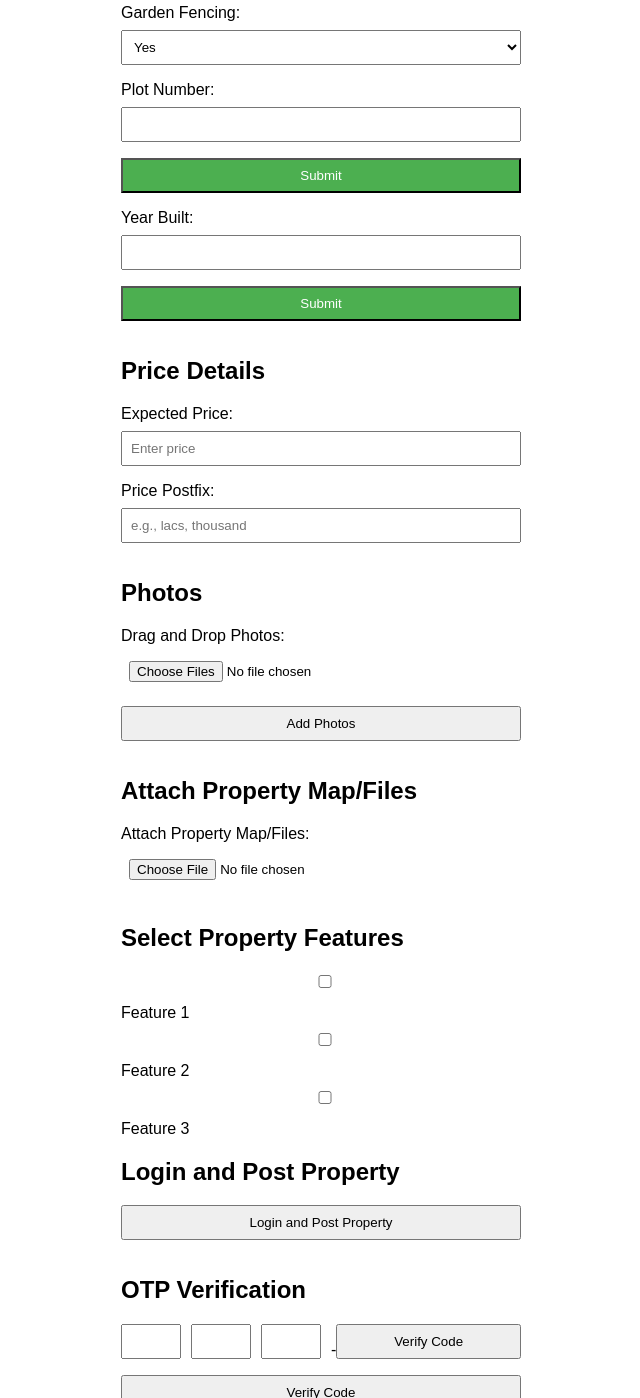
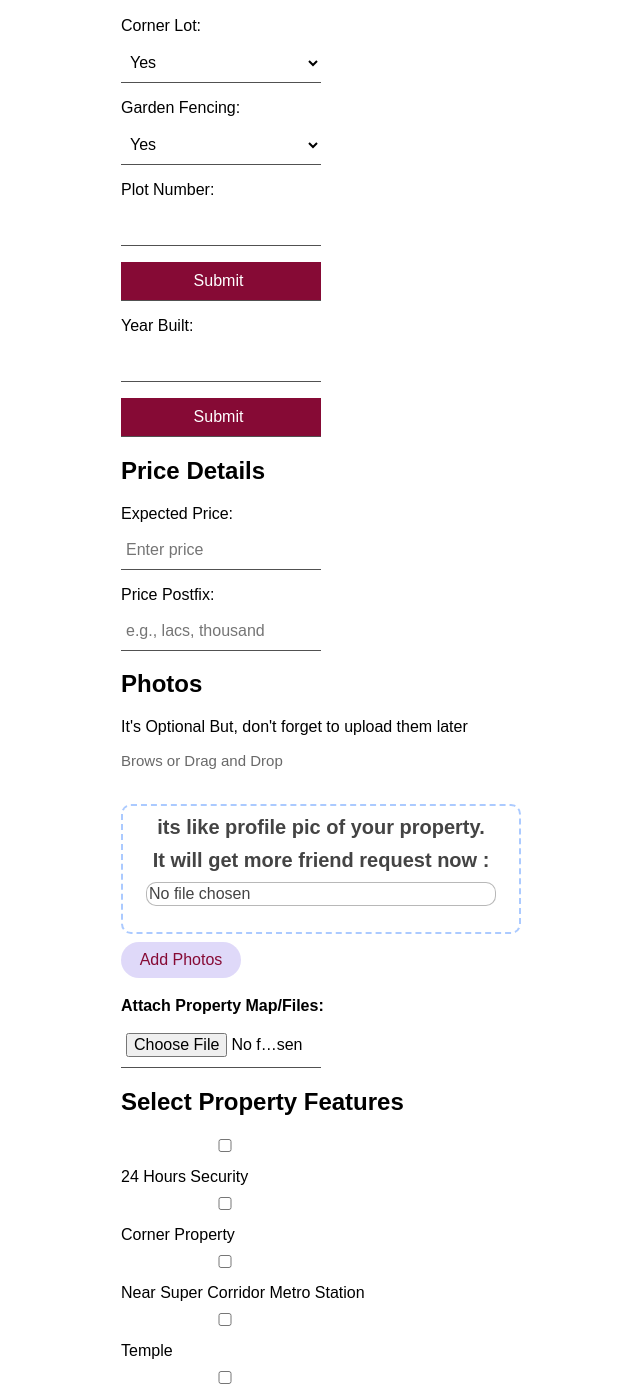
Before and after one commit to iamkinglana/property-listing, a website built with Vite: page index.html in a window 1280 px wide. Shown: the part 1402-2800 px from the top of the page, without its empty margins (319-959 px from the left). Built offline with nearby package versions, Linux system fonts and the light colour scheme.

Commit message:
💄 Style Update

```diff
--- a/ValidateForm.js
+++ b/ValidateForm.js
@@ -19,7 +19,7 @@ export function validateForm() {
   }
 
   if (roleSelected && mobile.trim() === '') {
-    document.getElementById('mobileError').innerHTML = 'Mobile number is required for the selected role';
+    document.getElementById('mobileError').innerHTML = 'Enter your whatsapp numbers. Market is High, Buyers will definately call you';
     return false;
   } else {
     document.getElementById('mobileError').innerHTML = '';
--- a/main.js
+++ b/main.js
@@ -19,13 +19,15 @@ document.addEventListener('DOMContentLoaded', function () {
 appContainer.innerHTML = `
 
   <form id="myForm">
+  <h1>Sell or Rent your property</h1>
+  <p class = "upper_text" >Bas 2 Minute me property post</p>
 
   <h2>Personal Details</h2>
     <label>I am:</label>
     <p>
-    <input type="radio" name="role" value="owner"> Owner
-    <input type="radio" name="role" value="agent"> Agent
-    <input type="radio" name="role" value="builder"> Builder
+    <input class="radio" type="radio" name="role" value="owner"> Owner
+    <input class="radio" type="radio" name="role" value="agent"> Agent
+    <input class="radio" type="radio" name="role" value="builder"> Builder
     </p>
 
     <p></p>
@@ -126,35 +128,58 @@ appContainer.innerHTML = `
     <input type="text" name="pricePostfix" placeholder="e.g., lacs, thousand">
 
     <h2>Photos</h2>
+    <p>It's Optional But, don't forget to upload them later</p>
 
     <!-- Drag and Drop Input for Photos -->
-    <label>Drag and Drop Photos:</label>
-    <input type="file" name="photos" accept="image/*" multiple>
+    <span class="form-title"> </span>
+    <p class="form-paragraph">
+      Brows or Drag and Drop
+    </p>
+    <label for="file-input" class="drop-container">
+    <span class="drop-title">its like profile pic of your property.</span>
+    <span class="drop-title">It will get more friend request now :</span>
+    <input type="file" name="photos" accept="image/*" multiple id="file-input">
+    </label>
+
+
+
 
     <!-- Button for Adding Photos -->
-    <button type="button">Add Photos</button>
+    <button class="addphoto_button" type="button">Add Photos</button>
 
-    <h2>Attach Property Map/Files</h2>
+    <h3></h3>
 
     <!-- Input for Property Map/Files -->
-    <label>Attach Property Map/Files:</label>
+    <label><b>Attach Property Map/Files:</b></label>
     <input type="file" name="propertyFiles">
 
     <h2>Select Property Features</h2>
+    <div class="check_box">
 
     <!-- Checkboxes for Property Features -->
-    <label><input type="checkbox" name="feature1"> Feature 1</label>
-    <label><input type="checkbox" name="feature2"> Feature 2</label>
-    <label><input type="checkbox" name="feature3"> Feature 3</label>
+    <label><input type="checkbox" name="feature1"> 24 Hours Security</label>
+    <label><input type="checkbox" name="feature2"> Corner Property</label>
+    <label><input type="checkbox" name="feature3"> Near Super Corridor Metro Station</label>
+    <label><input type="checkbox" name="feature3"> Temple</label>
+    <label><input type="checkbox" name="feature3"> 24/7 Power Backup</label>
+    <label><input type="checkbox" name="feature3"> East Facing</label>
+    <label><input type="checkbox" name="feature3"> Jogging Path</label>
+    <label><input type="checkbox" name="feature3"> Near TSC,Infosys</label>
+    <label><input type="checkbox" name="feature3"> Underground Electricity</label>
+    <label><input type="checkbox" name="feature3"> Children's Play Area</label>
+    <label><input type="checkbox" name="feature3"> Garden Facing</label>
+    <label><input type="checkbox" name="feature3"> Near Airport</label>
+    <label><input type="checkbox" name="feature3"> Next to busy way</label>
+    </div>
 
-    <h2>Login and Post Property</h2>
+    <h2>Login and Post Property</h2>'
+    <p class = "upper_text" >In 20 Second you will login and property will be live</p>
 
     <!-- Redirect to Login Button -->
-    <button type="button" id="loginAndPostButton">Login and Post Property</button>
+    <button class="login_postproperty" type="button" id="loginAndPostButton">Login & Post Property</button>
 
     <h2>OTP Verification</h2>
 
-    <!-- OTP Input -->
     <!-- OTP Input -->
     <div class="otp-container">
       <input type="text" class="otp-input" maxlength="1" id="otp1">
--- a/style.css
+++ b/style.css
@@ -26,7 +26,7 @@ input {
     }
 
 input[type="submit"] {
-  background-color: #4CAF50;
+  background-color: #860A35;
   color: white;
   cursor: pointer;
 }
@@ -43,6 +43,7 @@ input[type="submit"]:hover, button:hover {
   background-color: #45a049;
 }
 
+
 .otp-container {
   display: flex;
   align-items: center;
@@ -55,8 +56,138 @@ input[type="submit"]:hover, button:hover {
 
 
 input, select, button {
-  width: 100%;
-  padding: 8px;
-  margin-bottom: 16px;
-  box-sizing: border-box;
+  font-size: 16px;
+  padding: 10px 10px 10px 5px;
+  display: block;
+  width: 200px;
+  border: none;
+  border-bottom: 1px solid #515151;
+  background: transparent;
 }
+
+input[type="radio"] {
+  background-color: #860A35;
+  color: #860A35;
+  cursor: pointer;
+  visibility: visible;
+}
+
+.upper_text{
+  color: #860A35;
+}
+
+.addphoto_button{
+  display: flex;
+  justify-content: center;
+  align-items: center;
+  padding: 6px 12px;
+  gap: 8px;
+  height: 36px;
+  width: 120px;
+  border: none;
+  background: #5e41de33;
+  color: #860A35;
+  border-radius: 20px;
+  cursor: pointer;
+
+}
+
+.login_postproperty{
+  font-size: 1rem;
+ align-items: center;
+ height: 48px;
+ border-radius: 0.4rem;
+ font-weight: 600;
+ padding: 0 1.2rem;
+ color: #ddd;
+ border: none;
+ box-shadow: 0 .5rem 1rem rgba(143, 142, 142, 0.15)!important;
+ background: #b41414;
+
+}
+.check_box{
+  display: grid;
+}
+
+.form {
+  background-color: #fff;
+  box-shadow: 0 10px 60px rgb(218, 229, 255);
+  border: 1px solid rgb(159, 159, 160);
+  border-radius: 20px;
+  padding: 2rem .7rem .7rem .7rem;
+  text-align: center;
+  font-size: 1.125rem;
+  max-width: 320px;
+}
+
+.form-title {
+  color: #000000;
+  font-size: 1.8rem;
+  font-weight: 500;
+}
+
+.form-paragraph {
+  margin-top: 10px;
+  font-size: 0.9375rem;
+  color: rgb(105, 105, 105);
+}
+
+.drop-container {
+  background-color: #fff;
+  position: relative;
+  display: flex;
+  gap: 10px;
+  flex-direction: column;
+  justify-content: center;
+  align-items: center;
+  padding: 10px;
+  margin-top: 2.1875rem;
+  border-radius: 10px;
+  border: 2px dashed rgb(171, 202, 255);
+  color: #444;
+  cursor: pointer;
+  transition: background .2s ease-in-out, border .2s ease-in-out;
+}
+
+.drop-container:hover {
+  background: rgba(0, 140, 255, 0.164);
+  border-color: rgba(17, 17, 17, 0.616);
+}
+
+.drop-container:hover .drop-title {
+  color: #222;
+}
+
+.drop-title {
+  color: #444;
+  font-size: 20px;
+  font-weight: bold;
+  text-align: center;
+  transition: color .2s ease-in-out;
+}
+
+#file-input {
+  width: 350px;
+  max-width: 100%;
+  color: #444;
+  padding: 2px;
+  background: #fff;
+  border-radius: 10px;
+  border: 1px solid rgba(8, 8, 8, 0.288);
+}
+
+#file-input::file-selector-button {
+  margin-right: 20px;
+  border: none;
+  background: #084cdf;
+  padding: 10px 20px;
+  border-radius: 10px;
+  color: #fff;
+  cursor: pointer;
+  transition: background .2s ease-in-out;
+  display: none;
+}
+
+#file-input::file-selector-button:hover {
+  background: #0d45a5;
+}
```
